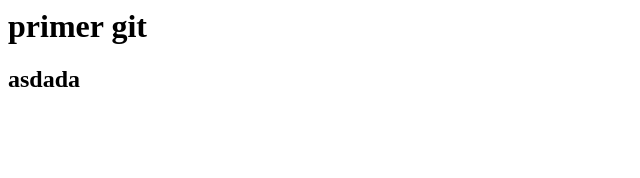
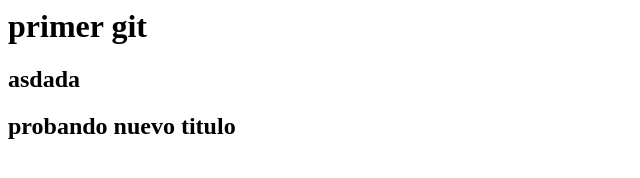
Before and after one commit to pil4so/primergit, a plain HTML site: page index.html in a window 1280 px wide. Shown: the whole page, without its empty margins (0-640 px from the left). Drawn offline with Linux system fonts and the light colour scheme.

Commit message:
probando nuevo cambio

```diff
--- a/index.html
+++ b/index.html
@@ -3,6 +3,7 @@
     <body>
         <h1>primer git</h1>
         <h2>asdada</h2>
+        <h2>probando nuevo titulo</h2>
     </body>
 </head>
 </html>
```
